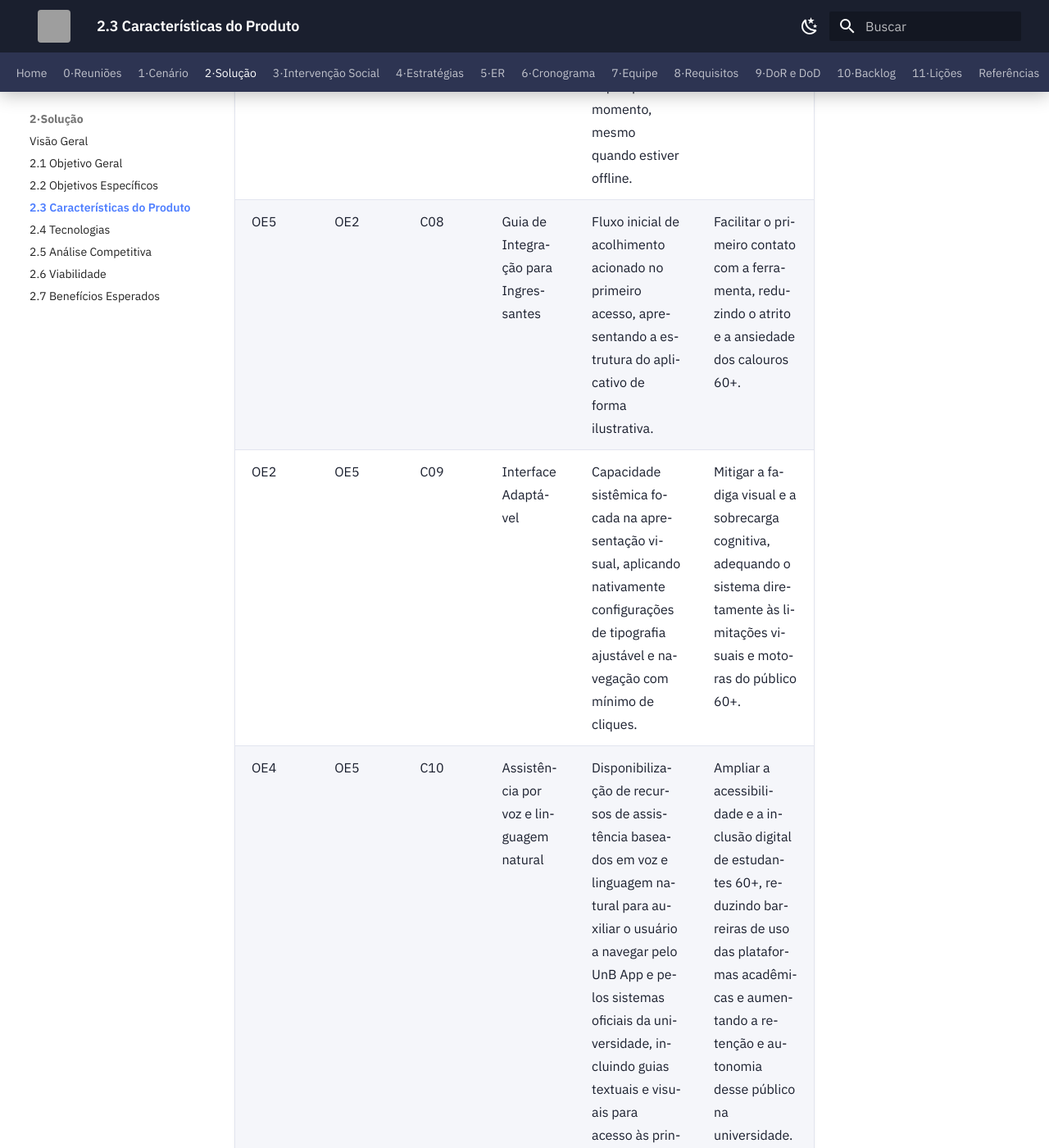
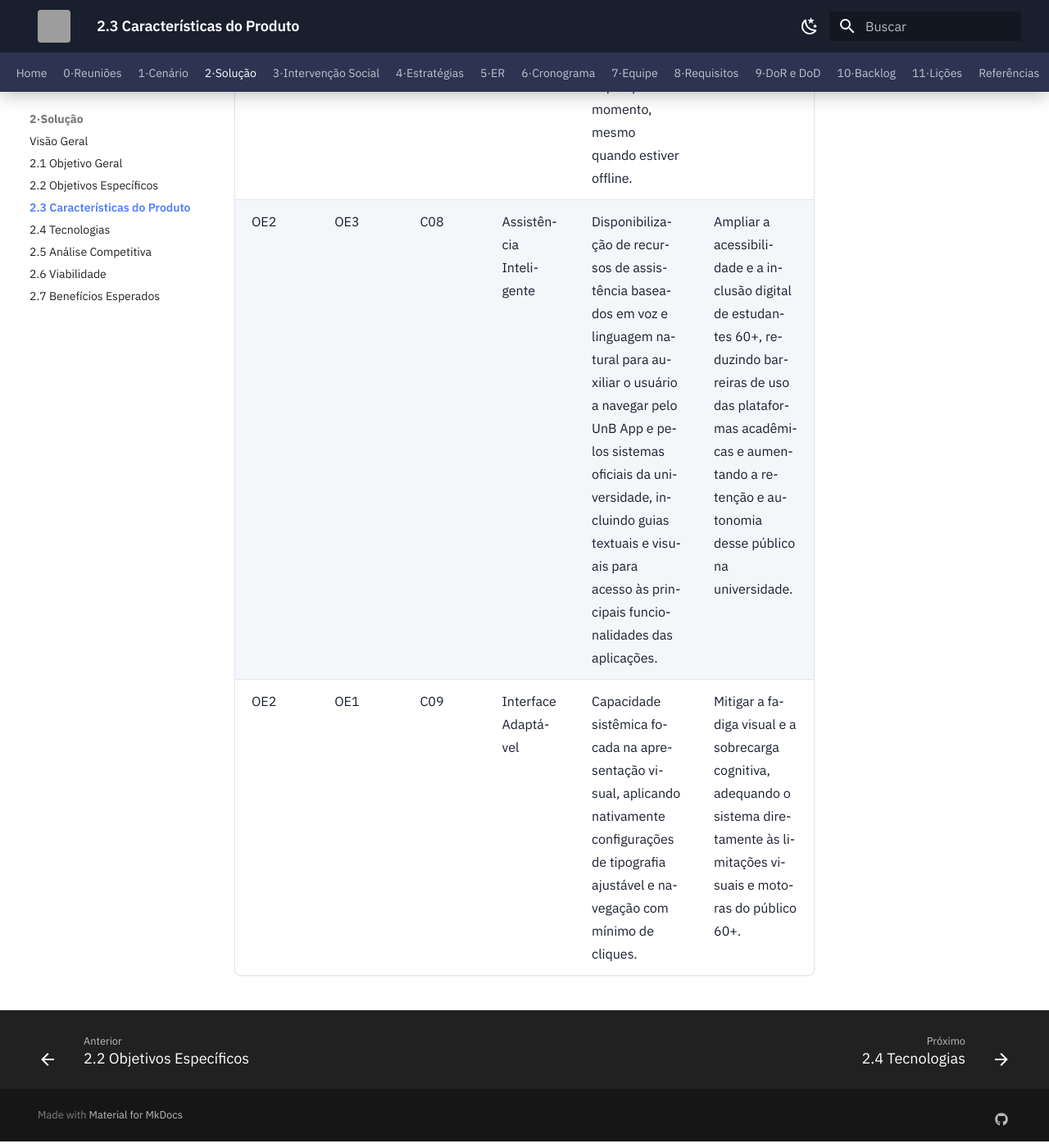
Before and after one commit to mdsreq-fga-unb/REQ-2026.1-T02-UnB-App, an MkDocs documentation site: the page built from docs/02-solucao/caracteristicas.md, in a window 1280 px wide and 1400 px high, scrolled down 3598 px. Shown: the whole window at 82% size. Built offline with MkDocs 1.6.1 and Material for MkDocs 9.7.7, drawn with Linux system fonts in a browser that asks for light colours; some of the changed text lies outside the part shown; grey boxes are pictures that could not be loaded.

Commit message:
fix(docs): atualiza características e objetivos específicos do produto para refletir melhorias na acessibilidade e usabilidade para usuários 60+
Co-authored-by: RivaFIlho <riva.filho2017@gmail.com>

Co-authored-by: PedroGTG <ph.xavier.exe@gmail.com>

Co-authored-by: Davi Severiano <daviseverianofreitas@gmail.com>

Co-authored-by: Mateus Barreto <mrbarreto@proton.me>

```diff
--- a/docs/02-solucao/caracteristicas.md
+++ b/docs/02-solucao/caracteristicas.md
@@ -6,12 +6,11 @@ A seguir são apresentadas as principais características da solução proposta
 | OE principal | Contribuição secundária | ID | Característica | Descrição resumida | Valor de negócio principal |
 |---|---|---|---|---|---|
 | OE3 | OE1 | C01 | Gestão de Identidade e Acesso Institucional | Módulo dedicado ao gerenciamento da identidade do aluno, permitindo a autenticação segura e a exibição de credenciais oficiais da UnB com resiliência de conexão (suporte a cache e armazenamento local). | Garantir o acesso autônomo aos espaços físicos mitigando barreiras de infraestrutura e dependência de internet. |
-| OE2 | OE3 | C02 | Gestão e Visualização da Rotina Acadêmica | Ambiente centralizado para estruturação do semestre do aluno, consolidando dados de turmas, professores e locais de aula (ensalamento) com suporte nativo a consulta offline. | Redução da ansiedade e da sobrecarga cognitiva na localização de espaços físicos nos campi, fornecendo previsibilidade diária sem dependência de internet. |
-| OE4 | OE3 | C03 | Sistema de Comunicação e Alertas Proativos | Mecanismo de assistência e notificação automatizada focado em antecipar eventos críticos, com ênfase nos períodos de oferta de disciplinas e consolidação de matrículas. | Assegurar a conformidade com os prazos institucionais e a continuidade da jornada educacional, mitigando o risco de perda de semestre decorrente da falta de acompanhamento manual e contínuo da plataforma por parte do usuário. |
-| OE5 | OE1, OE4 | C04 | Central de Acolhimento e Letramento Digital | Módulo integrado de capacitação contínua e suporte contextualizado, projetado para prover fluxos guiados e orientações interativas que conduzam o discente na execução autônoma de tarefas acadêmicas, desde o primeiro acesso até a navegação rotineira na plataforma. | Acelerar a curva de aprendizagem tecnológica e mitigar a frustração no contato inicial com o ecossistema digital, reduzindo drasticamente a dependência de terceiros para a operação do sistema. |
-| OE3 | OE1 | C05 | Gestão de Acesso a Serviços Universitários (RU e Biblioteca) | Consolidação de dados vitais (QR Codes institucionais) mantidos em cache para rápida apresentação em terminais. | Permitir o consumo autônomo de serviços essenciais sem barreiras de infraestrutura. |
+| OE4 | OE3 | C02 | Gestão e Visualização da Rotina Acadêmica | Ambiente centralizado para estruturação do semestre do aluno, consolidando dados de turmas, professores e locais de aula (ensalamento) com suporte nativo a consulta offline. | Redução da ansiedade e da sobrecarga cognitiva na localização de espaços físicos nos campi, fornecendo previsibilidade diária sem dependência de internet. |
+| OE4 | OE1 | C03 | Sistema de Comunicação e Alertas Proativos | Mecanismo de assistência e notificação automatizada focado em antecipar eventos críticos, com ênfase nos períodos de oferta de disciplinas e consolidação de matrículas. | Assegurar a conformidade com os prazos institucionais e a continuidade da jornada educacional, mitigando o risco de perda de semestre decorrente da falta de acompanhamento manual e contínuo da plataforma por parte do usuário. |
+| OE3 | OE1 | C04 | Central de Tutoriais e Acolhimento | Módulo integrado de capacitação contínua e suporte contextualizado, projetado para prover fluxos guiados e orientações interativas que conduzam o discente na execução autônoma de tarefas acadêmicas, desde o primeiro acesso até a navegação rotineira na plataforma. | Acelerar a curva de aprendizagem tecnológica e mitigar a frustração no contato inicial com o ecossistema digital, reduzindo drasticamente a dependência de terceiros para a operação do sistema. |
+| OE3 | OE1, OE2 | C05 | Gestão de Acesso a Serviços Universitários (RU e Biblioteca) | Consolidação de dados vitais (QR Codes institucionais) mantidos em cache para rápida apresentação em terminais. | Permitir o consumo autônomo de serviços essenciais sem barreiras de infraestrutura. |
 | OE1 | OE2 | C06 | Módulo de Acompanhamento de Desempenho | Ambiente focado na exibição do histórico escolar e das notas. | Promover a autonomia do aluno na consulta de notas, eliminando a necessidade de solicitar ajuda a familiares. |
 | OE1 | OE3 | C07 | Central de armazenamento de Documentos | Módulo focado no salvamento local e na organização de atestados e documentos oficiais da instituição, permitindo que o estudante consulte e apresente seus arquivos diretamente do dispositivo móvel a qualquer momento, mesmo quando estiver offline. | Garantir a independência burocrática do aluno sem depender de conexão ou terminais físicos. |
-| OE5 | OE2 | C08 | Guia de Integração para Ingressantes | Fluxo inicial de acolhimento acionado no primeiro acesso, apresentando a estrutura do aplicativo de forma ilustrativa. | Facilitar o primeiro contato com a ferramenta, reduzindo o atrito e a ansiedade dos calouros 60+. |
-| OE2 | OE5 | C09 | Interface Adaptável | Capacidade sistêmica focada na apresentação visual, aplicando nativamente configurações de tipografia ajustável e navegação com mínimo de cliques. | Mitigar a fadiga visual e a sobrecarga cognitiva, adequando o sistema diretamente às limitações visuais e motoras do público 60+. |
-| OE4 | OE5 | C10 | Assistência por voz e linguagem natural | Disponibilização de recursos de assistência baseados em voz e linguagem natural para auxiliar o usuário a navegar pelo UnB App e pelos sistemas oficiais da universidade, incluindo guias textuais e visuais para acesso às principais funcionalidades das aplicações. | Ampliar a acessibilidade e a inclusão digital de estudantes 60+, reduzindo barreiras de uso das plataformas acadêmicas e aumentando a retenção e autonomia desse público na universidade. |
+| OE2 | OE3 | C08 | Assistência Inteligente | Disponibilização de recursos de assistência baseados em voz e linguagem natural para auxiliar o usuário a navegar pelo UnB App e pelos sistemas oficiais da universidade, incluindo guias textuais e visuais para acesso às principais funcionalidades das aplicações. | Ampliar a acessibilidade e a inclusão digital de estudantes 60+, reduzindo barreiras de uso das plataformas acadêmicas e aumentando a retenção e autonomia desse público na universidade. |
+| OE2 | OE1 | C09 | Interface Adaptável | Capacidade sistêmica focada na apresentação visual, aplicando nativamente configurações de tipografia ajustável e navegação com mínimo de cliques. | Mitigar a fadiga visual e a sobrecarga cognitiva, adequando o sistema diretamente às limitações visuais e motoras do público 60+. |
```
Also changed, not shown: docs/02-solucao/objetivos-especificos.md (+1 -5 lines).
